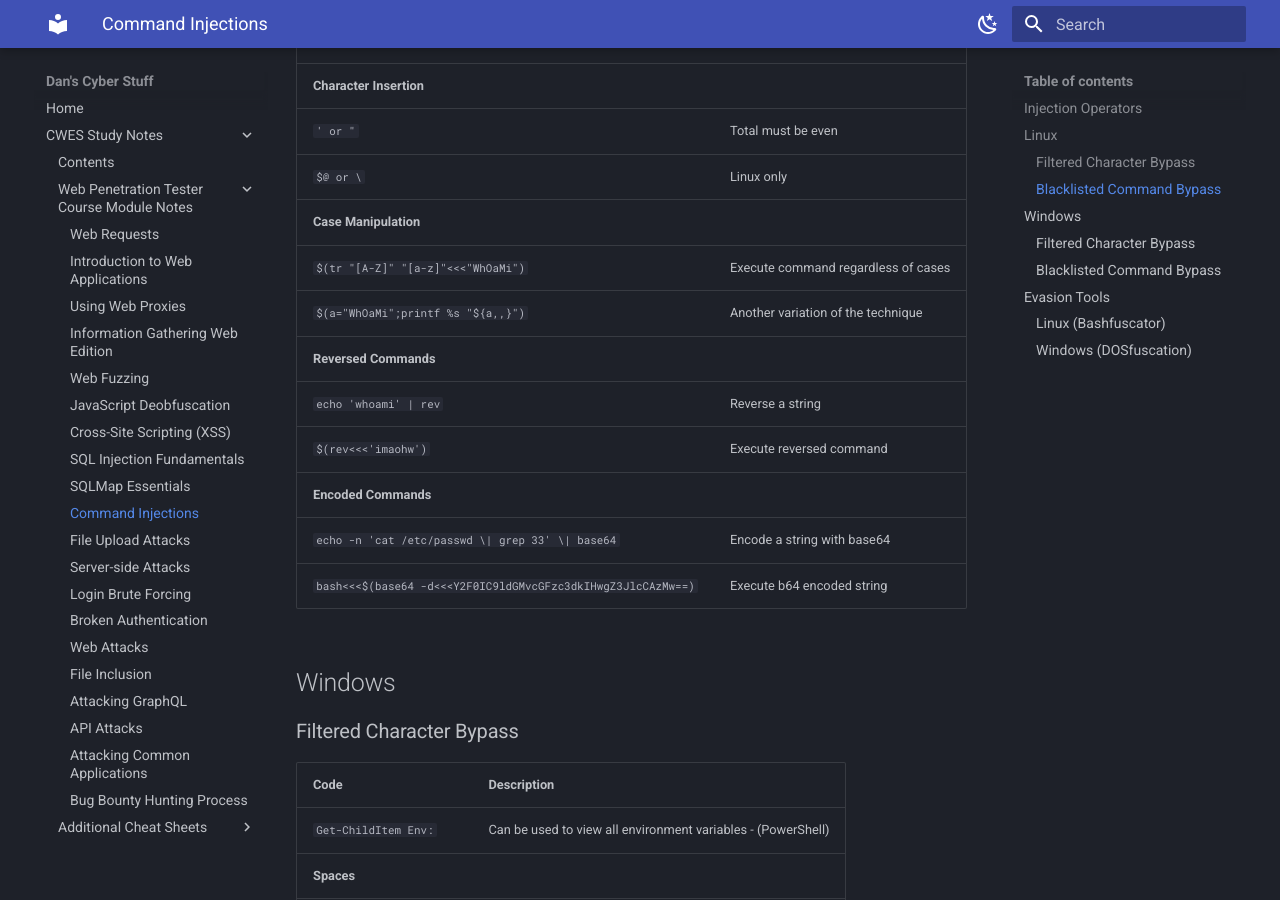
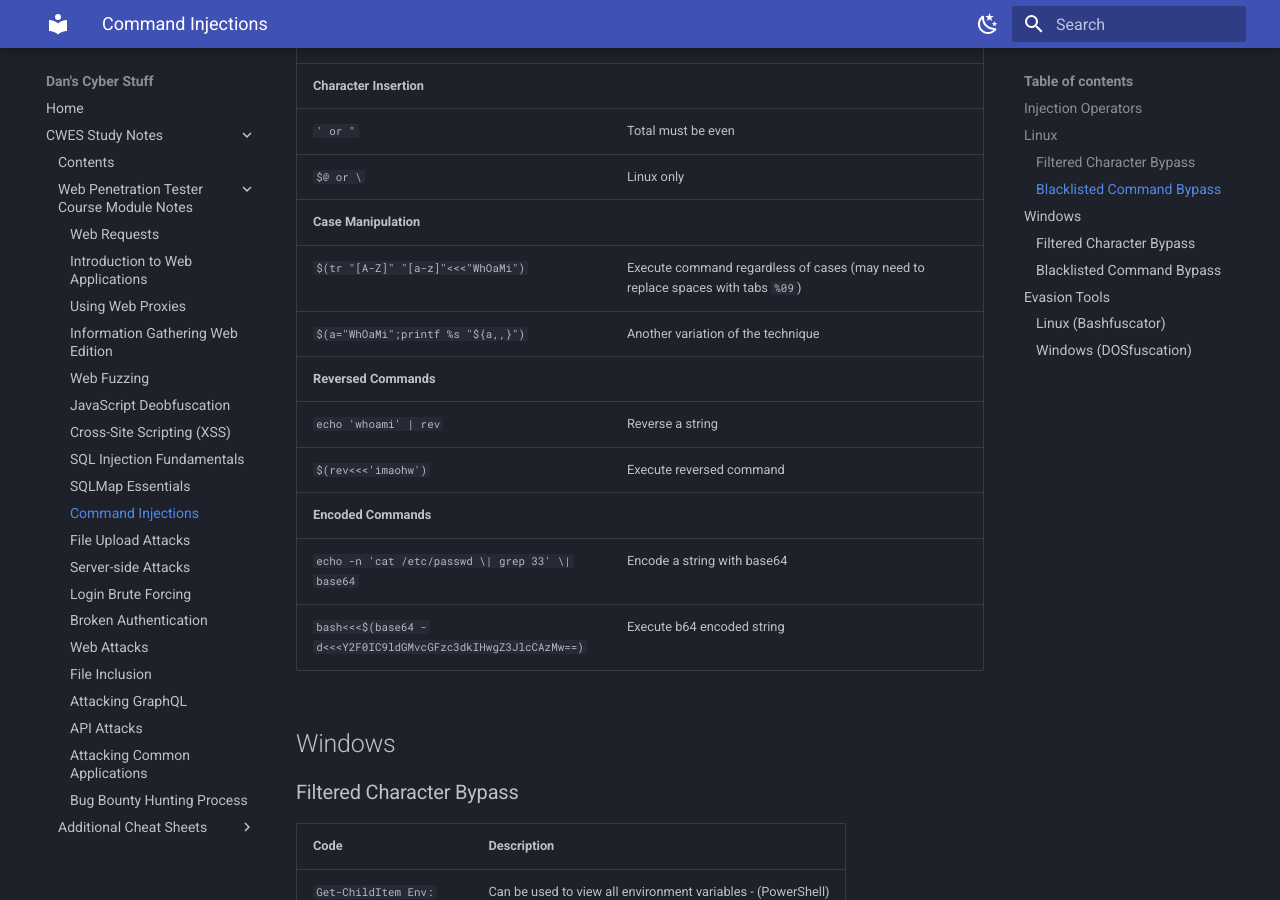
Before and after one commit to variable190/BugBounty, an MkDocs documentation site: the page built from docs/cwes-study-notes/command-injections.md, in a window 1280 px wide and 900 px high, scrolled down 1432 px. Built offline with MkDocs 1.6.1 and Material for MkDocs 9.7.7, drawn with Linux system fonts in a browser that asks for light colours.

Commit message:
update command injection page

```diff
--- a/docs/cwes-study-notes/command-injections.md
+++ b/docs/cwes-study-notes/command-injections.md
@@ -39,7 +39,7 @@
 | `' or "` | Total must be even |
 | `$@ or \` | Linux only |
 | **Case Manipulation** | |
-| `$(tr "[A-Z]" "[a-z]"<<<"WhOaMi")` | Execute command regardless of cases |
+| `$(tr "[A-Z]" "[a-z]"<<<"WhOaMi")` | Execute command regardless of cases (may need to replace spaces with tabs `%09`) |
 | `$(a="WhOaMi";printf %s "${a,,}")` | Another variation of the technique |
 | **Reversed Commands** | |
 | `echo 'whoami' | rev` | Reverse a string |
```
